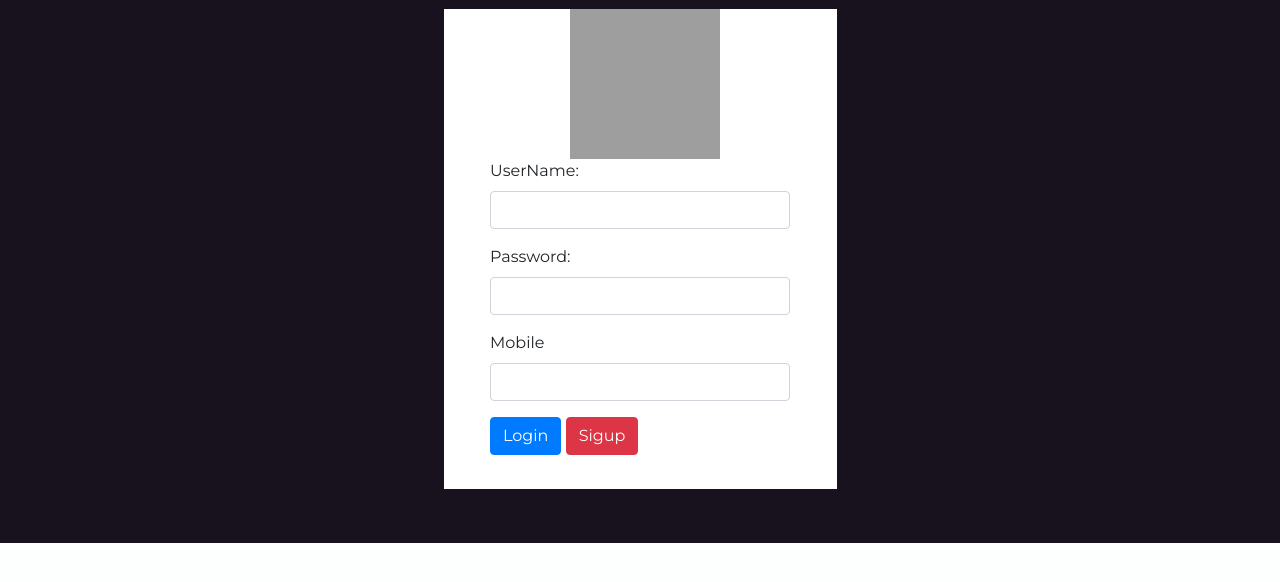
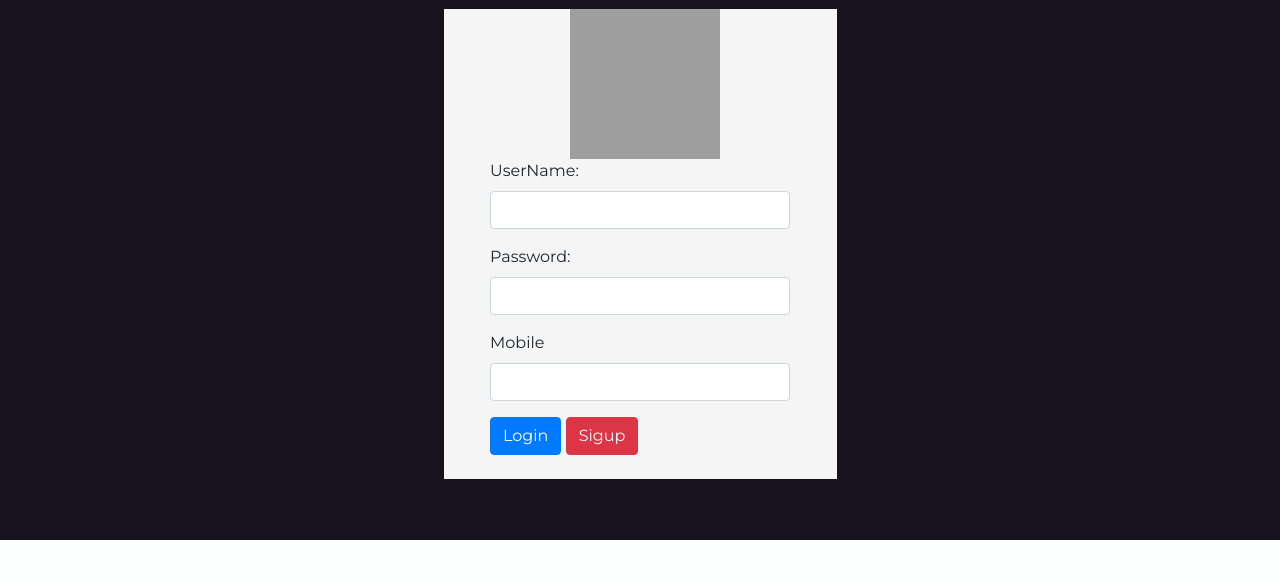
Before and after one commit to srinikandula/meanstackapp, a website: page client/index.html at #!/login in a window 1280 px wide. Shown: the part 98-680 px from the top of the page. Drawn offline with nearby package versions, Linux system fonts and the light colour scheme; some packages are replaced by stand-ins of ours; grey boxes are pictures that could not be loaded.

Commit message:
small,changes

```diff
--- a/client/views/login.html
+++ b/client/views/login.html
@@ -14,18 +14,17 @@
             margin-left: 80px;
         }
         .well{
-            background-color: white;
+            background-color:whitesmoke;
             margin:auto;
             width:393px;
-            height:480px;
+            height:470px;
             margin-top:15px;
         }
     </style>
 
-<div  ng-controller="myCtrl"style="background-color: #18121E;height:585px;margin-top:-4px">
-        <div>
-            <div>
-                <!--sets the form in center....offset is for alignment purpose-->
+<div  ng-controller="myCtrl"style="background-color: #18121E;height:582px;margin-top:-4px">
+        <!-- <div> -->
+            <!-- <div> -->
                 <div>
                     <h1>LogIn Form</h1>
                     <div class="well">
@@ -49,6 +48,6 @@
                         </form>
                     </div>
                 </div>
-            </div>
-        </div>
+            <!-- </div> -->
+        <!-- </div> -->
  </div>
```
